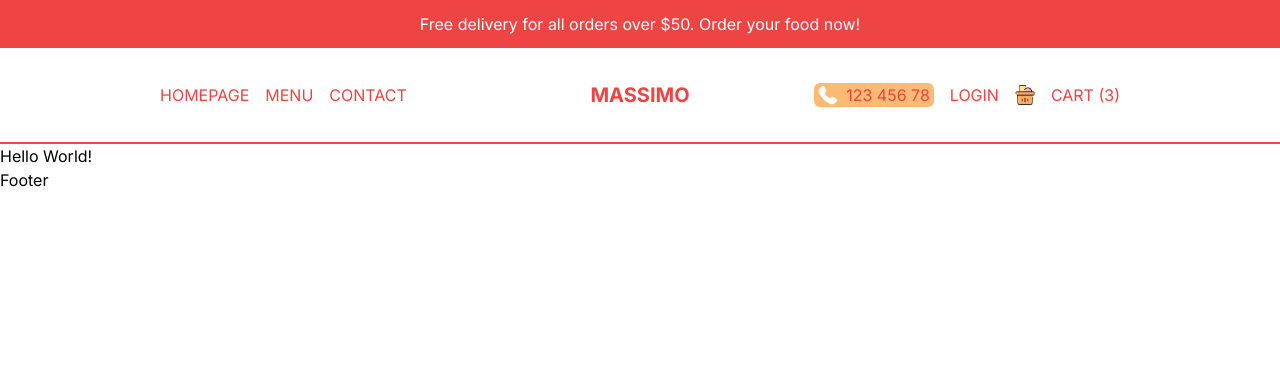
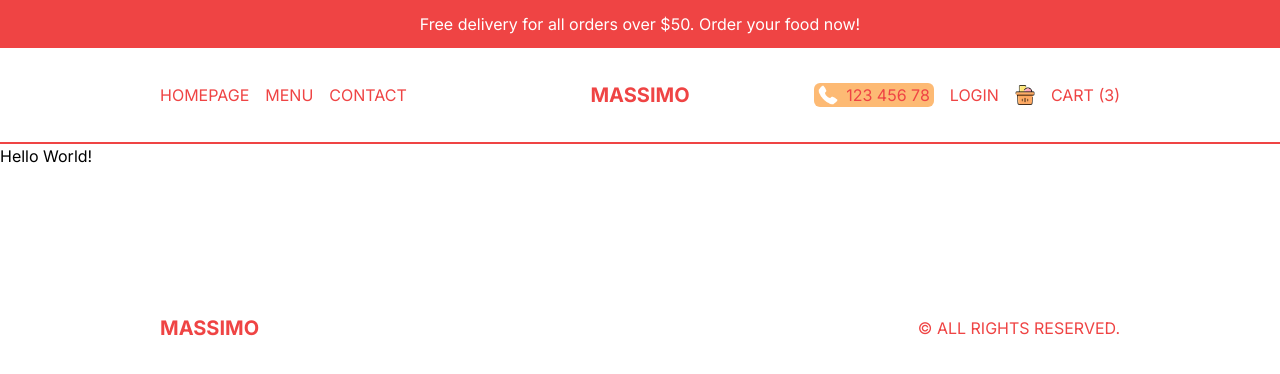
Before and after one commit to JayNagpal02/restaurant, a Next.js app: page / in a window 1280 px wide. Shown: the top 374 px of the page. Built offline with nearby package versions, Linux system fonts and the light colour scheme.

Commit message:
Footer Completed

```diff
--- a/src/components/Footer.tsx
+++ b/src/components/Footer.tsx
@@ -1,7 +1,13 @@
+import Link from "next/link";
 import React from "react";
 
 const Footer = () => {
-    return <div>Footer</div>;
+    return (
+        <div className="h-12 md:h-24 p-4 lg:p-20 xl:p-40 text-red-500 flex items-center justify-between">
+            <Link href="/" className="font-bold text-xl">MASSIMO</Link>
+            <p>© ALL RIGHTS RESERVED.</p>
+        </div>
+    );
 };
 
 export default Footer;
```
